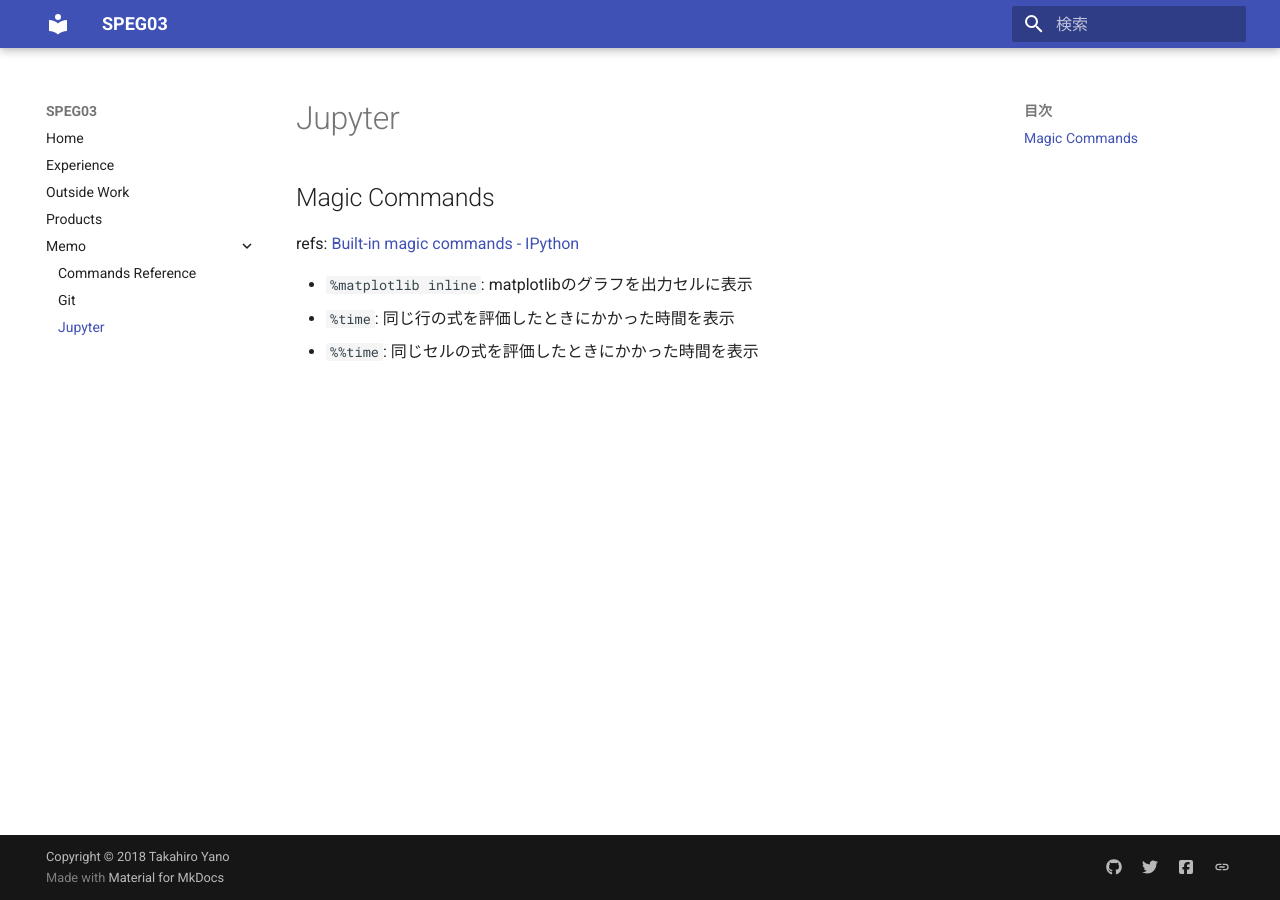
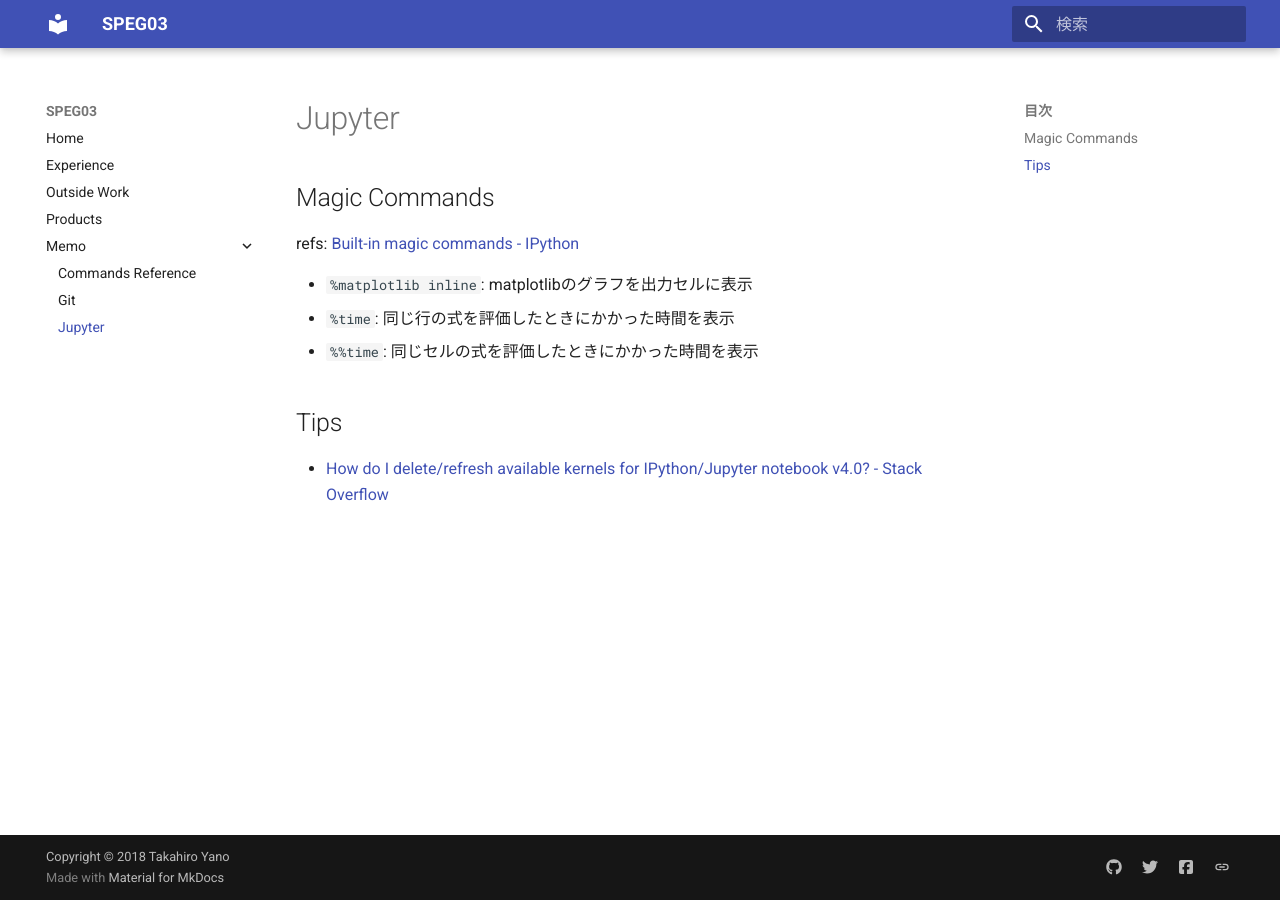
Before and after one commit to speg03/sp3.dev, an MkDocs documentation site: the page built from docs/memo/jupyter.md, in a window 1280 px wide. Built offline with MkDocs 1.6.1 and Material for MkDocs 9.7.7, drawn with Linux system fonts in a browser that asks for light colours.

Commit message:
:speech_balloon: Add jupyter tips

```diff
--- a/docs/memo/jupyter.md
+++ b/docs/memo/jupyter.md
@@ -7,3 +7,7 @@
 * `%matplotlib inline`: matplotlibのグラフを出力セルに表示
 * `%time`: 同じ行の式を評価したときにかかった時間を表示
 * `%%time`: 同じセルの式を評価したときにかかった時間を表示
+
+## Tips
+
+* [How do I delete/refresh available kernels for IPython/Jupyter notebook v4.0? - Stack Overflow](https://stackoverflow.com/questions/31976367/how-do-i-delete-refresh-available-kernels-for-ipython-jupyter-notebook-v4-0)
```
